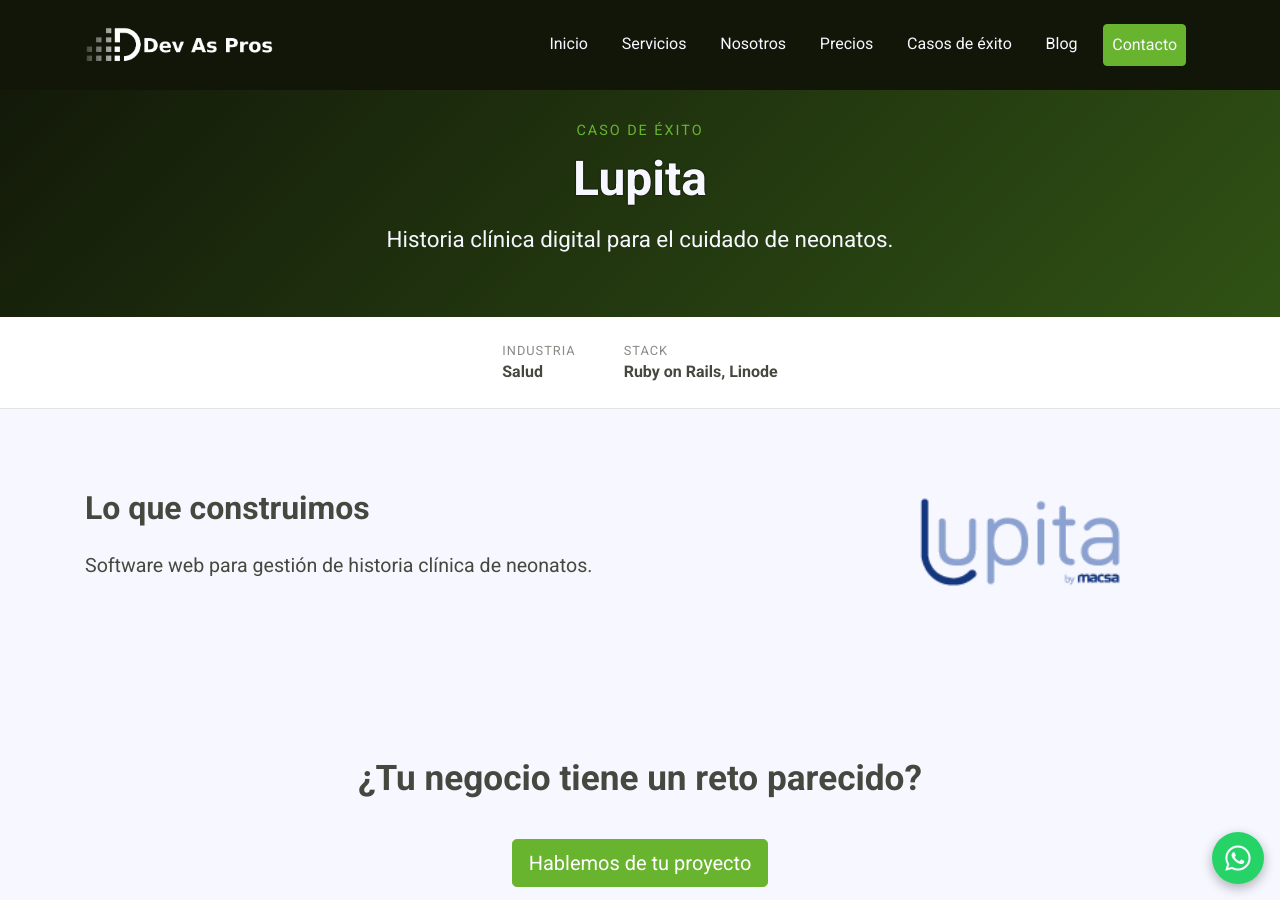
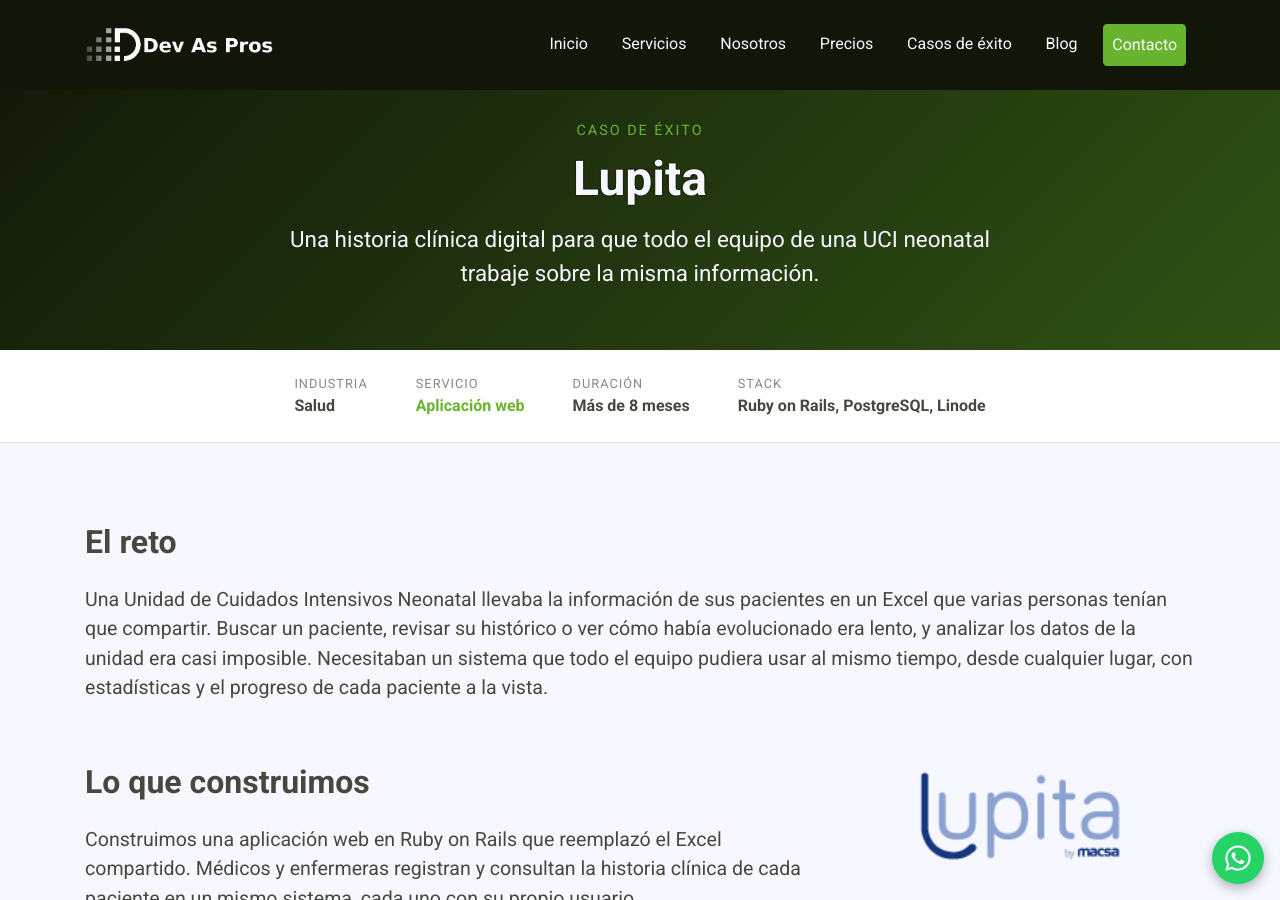
Before and after one commit to devaspros/website, a Jekyll site: the page built from _projects/lupita.html, in a window 1280 px wide and 900 px high. Built offline with Jekyll 4.4.1, drawn with Linux system fonts in a browser that asks for light colours; comment, search, counter and statistics services are not loaded; some of the changed text lies outside the part shown.

Commit message:
Lupita caso de exito

```diff
--- a/_layouts/caso.html
+++ b/_layouts/caso.html
@@ -81,7 +81,7 @@
   <section class="caso-capturas">
     <div class="container">
       <h2>Así se ve</h2>
-      <div class="caso-capturas-grilla">
+      <div class="caso-capturas-grilla{% if page.capturas.size == 1 %} caso-capturas-una{% endif %}">
         {% for captura in page.capturas %}
           <figure>
             <a href="{{ captura.src }}" target="_blank">
--- a/_projects/lupita.html
+++ b/_projects/lupita.html
@@ -1,17 +1,40 @@
 ---
 layout: caso
-title: "Lupita: Historia Clínica para Neonatos"
-description: "Caso de éxito de Dev As Pros: Lupita, software web en Ruby on Rails para gestionar la historia clínica de neonatos."
+title: "Lupita: Historia Clínica Digital para una UCI Neonatal"
+description: "Caso de éxito: una UCI neonatal reemplazó el Excel compartido por una historia clínica digital en Ruby on Rails, para que médicos y enfermeras sigan juntos la evolución de cada paciente."
 name: Lupita
 class_name: lupita
 image: /images/projects-logos/lupita-logo.png
 industria: Salud
-titular: Historia clínica digital para el cuidado de neonatos.
-tecnologias: [rails, linode]
+servicios:
+  - { nombre: Aplicación web, url: /web_app_development }
+duracion: Más de 8 meses
+titular: Una historia clínica digital para que todo el equipo de una UCI neonatal trabaje sobre la misma información.
+reto: >-
+  Una Unidad de Cuidados Intensivos Neonatal llevaba la información de sus pacientes en un Excel que
+  varias personas tenían que compartir. Buscar un paciente, revisar su histórico o ver cómo había
+  evolucionado era lento, y analizar los datos de la unidad era casi imposible. Necesitaban un sistema
+  que todo el equipo pudiera usar al mismo tiempo, desde cualquier lugar, con estadísticas y el
+  progreso de cada paciente a la vista.
+solucion:
+  - Gestión de pacientes con búsqueda por nombre, tipo de estancia y fecha de ingreso.
+  - "Historia clínica digital: formato de admisión, órdenes médicas, notas de evolución y epicrisis."
+  - Reportes de enfermería, como signos vitales y nutrición y líquidos.
+  - Evolución de cada paciente en línea de tiempo y gráficas, con los días de estancia en cada unidad de cuidado.
+impacto: >-
+  Enfermeras y médicos pudieron colaborar con más facilidad en el tratamiento y seguimiento de cada
+  paciente, trabajando sobre la misma información en lugar de pasarse un archivo.
+capturas:
+  - { src: /images/casos/lupita/pacientes.png, alt: "Listado de pacientes con búsqueda por nombre, estancia y fecha de ingreso" }
+  - { src: /images/casos/lupita/formato-admision.png, alt: "Formato de admisión de un paciente nuevo" }
+  - { src: /images/casos/lupita/notas-evolucion.png, alt: "Notas de evolución del paciente en línea de tiempo" }
+tecnologias: [rails, postgresql, linode]
 redirect_from: /projects/lupita/
 last_modified_at: 2026-10-07
 ---
 
 <p>
-  Software web para gestión de historia clínica de neonatos.
+  Construimos una aplicación web en Ruby on Rails que reemplazó el Excel compartido. Médicos y
+  enfermeras registran y consultan la historia clínica de cada paciente en un mismo sistema, cada uno
+  con su propio usuario.
 </p>
--- a/_sass/_projects.scss
+++ b/_sass/_projects.scss
@@ -203,6 +203,12 @@
     display: grid;
     grid-template-columns: repeat(3, 1fr);
     gap: 24px;
+
+    // Con una sola captura, que se vea grande y centrada.
+    &.caso-capturas-una {
+      grid-template-columns: minmax(0, 800px);
+      justify-content: center;
+    }
   }
 
   figure {
--- a/llms.txt
+++ b/llms.txt
@@ -62,8 +62,10 @@
   de desarrollo con Ruby on Rails, PostgreSQL y Heroku.
 - [Feed & Fit](https://www.devaspros.com/casos-de-exito/feed-and-fit/): backoffice para gestión de platos y
   pedidos en restaurante.
-- [Lupita](https://www.devaspros.com/casos-de-exito/lupita/): software web de gestión de historia clínica
-  para neonatos.
+- [Lupita](https://www.devaspros.com/casos-de-exito/lupita/): historia clínica digital para una Unidad de
+  Cuidados Intensivos Neonatal que llevaba sus pacientes en un Excel compartido. Gestión de pacientes,
+  historia clínica, reportes de enfermería y evolución en línea de tiempo y gráficas. Más de 8 meses de
+  desarrollo con Ruby on Rails, PostgreSQL y Linode.
 - [Todos los casos de éxito](https://www.devaspros.com/casos-de-exito/)
 
 ## Contenido
```
Also changed, not shown: images/casos/lupita/formato-admision.png (added), images/casos/lupita/notas-evolucion.png (added), images/casos/lupita/pacientes.png (added).
